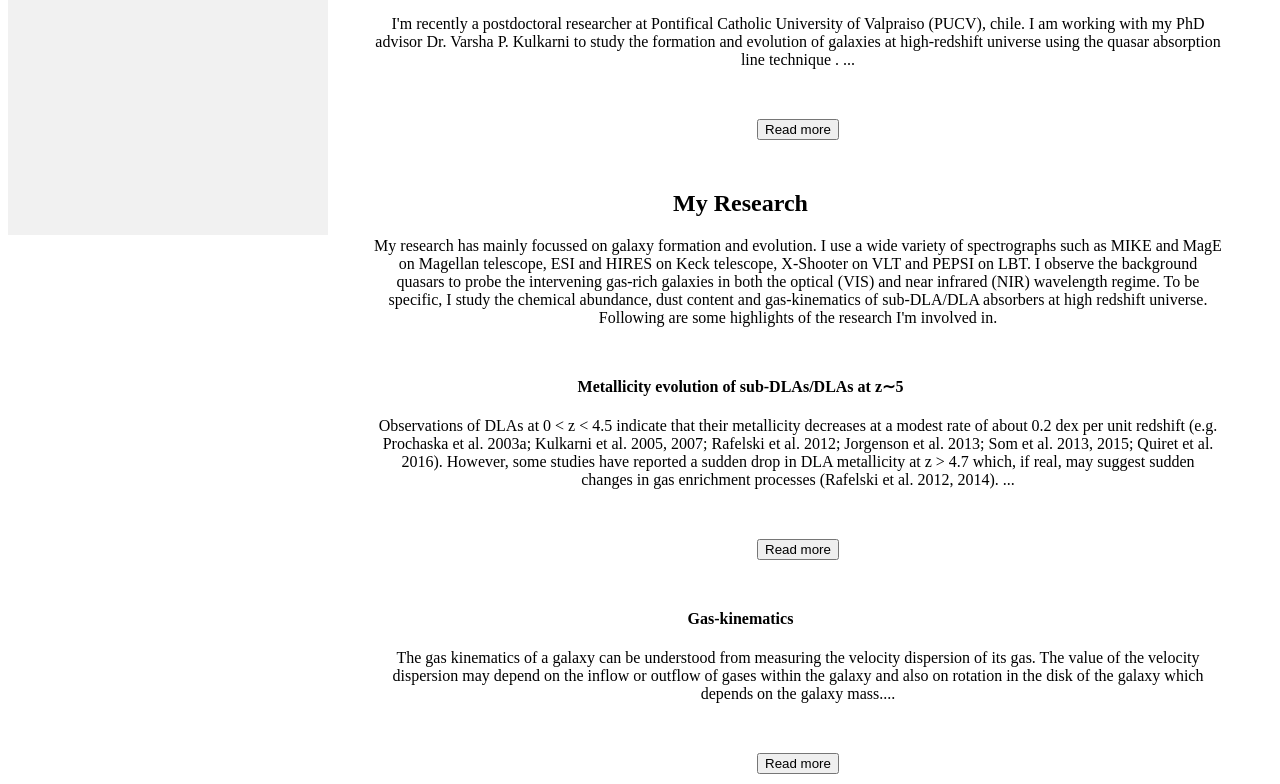
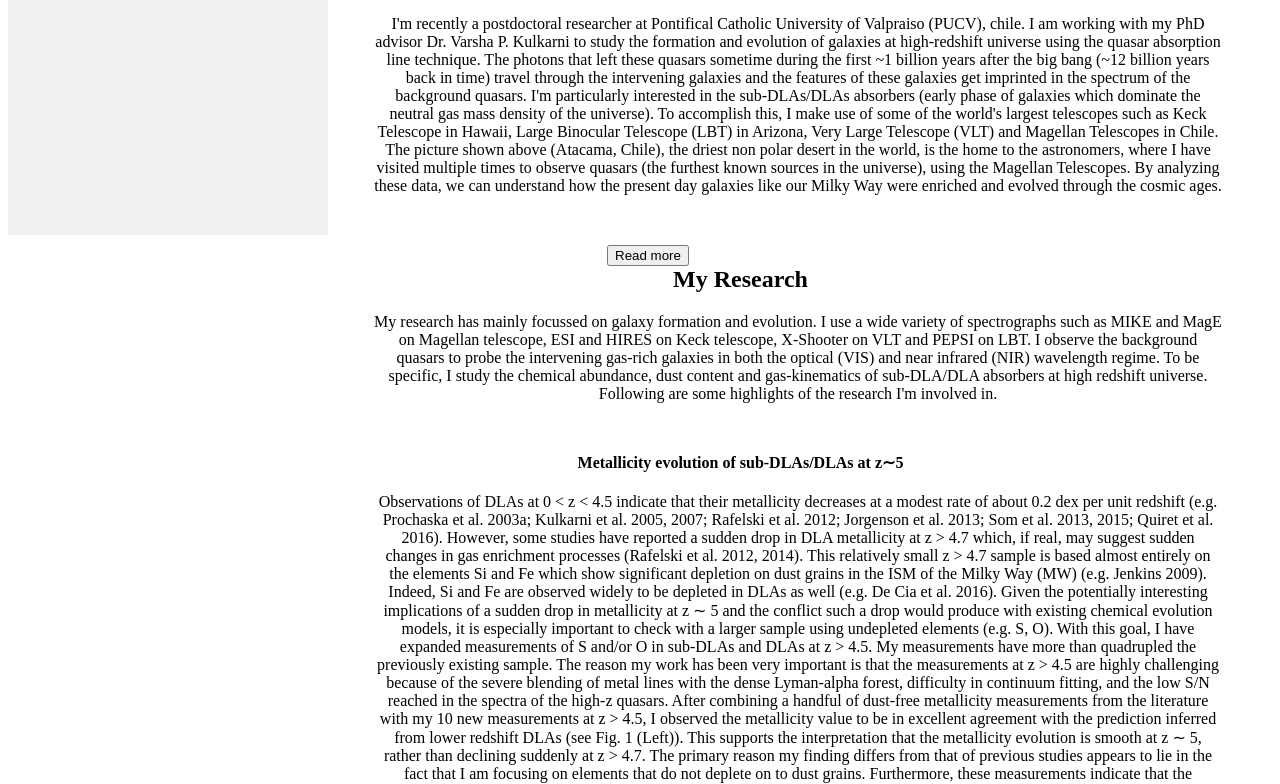
Before and after one commit to suraj-poudel/suraj-poudel.github.io, a plain HTML site: page index.html in a window 1280 px wide. Shown: the part 573-1357 px from the top of the page. Drawn offline with Linux system fonts and the light colour scheme.

Commit message:
some change

```diff
--- a/index.html
+++ b/index.html
@@ -40,7 +40,7 @@
        I'm recently a postdoctoral researcher at Pontifical Catholic University of Valpraiso (PUCV), chile.
        I am working with my PhD advisor Dr. Varsha P. Kulkarni to study the formation and
        evolution of galaxies at high-redshift universe using the
-       quasar absorption line technique . <span id="dots">...</span><span id="more">The photons that left these quasars sometime
+       quasar absorption line technique. The photons that left these quasars sometime
        during the first ~1 billion years after the big bang (~12 billion years back in time)
        travel through the intervening galaxies and the features of these galaxies get imprinted
        in the spectrum of the background quasars. I'm particularly interested in the
@@ -52,8 +52,8 @@
        to the astronomers, where I have visited multiple times to observe quasars (the furthest
        known sources in the universe), using the Magellan Telescopes. By analyzing these
        data, we can understand how the present
-       day galaxies like our Milky Way were enriched and evolved through the cosmic ages.</span>
-       <p>
+       day galaxies like our Milky Way were enriched and evolved through the cosmic ages.
+       </p>
        <button onclick="myFunction()" id="myBtn">Read more</button>
     </div>
     <div style="padding-left:16px">
@@ -72,7 +72,7 @@
       Jorgenson et al. 2013; Som et al. 2013, 2015; Quiret et al. 2016). However,
       some studies have reported a sudden drop in DLA metallicity at z > 4.7 which,
       if real, may suggest sudden changes in gas enrichment processes
-      (Rafelski et al. 2012, 2014). <span id="dots1">...</span><span id="more1"> This relatively small z > 4.7 sample is based almost
+      (Rafelski et al. 2012, 2014). This relatively small z > 4.7 sample is based almost
       entirely on the elements Si and Fe which show significant depletion on dust grains
       in the ISM of the Milky Way (MW) (e.g. Jenkins 2009). Indeed, Si and Fe are observed
        widely to be depleted in DLAs as well (e.g. De Cia et al. 2016). Given the
@@ -102,14 +102,14 @@ Moreover, a significant fraction of the z∼5 absorbers show evidence of depleti
  parameter F⋆ (Jenkins 2009), appears to be at least as significant as
  (and in some cases stronger than) the typical depletion found in lower-redshift absorbers.
   All of these findings are published in Monthly Notices of the Royal Astronomical
-  Society (MNRAS) recently (e.g. Poudel et al. 2018, 2019).</span><p>
+  Society (MNRAS) recently (e.g. Poudel et al. 2018, 2019).</p>
   <button onclick="myFunction1()" id="myBtn1">Read more</button>
 
        <h4 style="padding-left:185px">Gas-kinematics</h4>
       <p>The gas kinematics of a galaxy can be understood from measuring the velocity
       dispersion of its gas. The value of the velocity dispersion may depend on the
       inflow or outflow of gases within the galaxy and also on rotation in the disk of the
-       galaxy which depends on the galaxy mass.<span id="dots2">...</span><span id="more2"> If the velocity dispersion depends
+       galaxy which depends on the galaxy mass. If the velocity dispersion depends
        primarily on mass, and the role played by gas flows is small, then the velocity
         dispersion vs. metallicity relation can suggest a relationship between mass and
          metallicity of absorber host galaxies. In lower redshift DLAs and sub-DLAs, a
@@ -119,7 +119,7 @@ Moreover, a significant fraction of the z∼5 absorbers show evidence of depleti
           high-z absorbers. My recent study show a somewhat flatter relation at z∼5
           (see Fig. 1 (Right)), possibly suggesting that the z∼5 absorbers may be tracing
           a different population of galaxies than the lower redshift absorbers
-          (Poudel et al. 2018, 2019).</span><p>
+          (Poudel et al. 2018, 2019).</p>
           <button onclick="myFunction2()" id="myBtn2">Read more</button>
           <p style="text-align:center;"><img src="evolution.png" alt="Logo" width="650" height="475"></p>
       <h4 style="padding-left:185px">Nucleosynthesis and Relative Abundances</h4>
```
